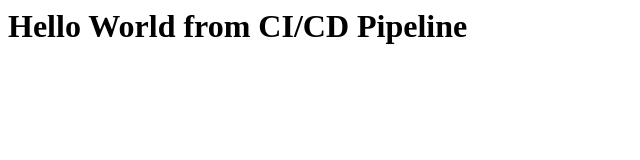
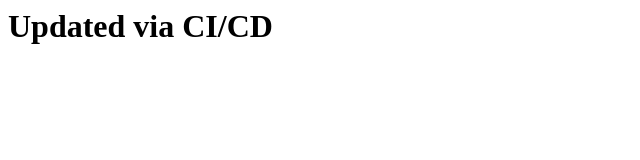
Before and after one commit to Jahanzaib925/DevOps-Lab2, a plain HTML site: page DevOpsLab/index.html in a window 1280 px wide. Shown: the whole page, without its empty margins (0-640 px from the left). Drawn offline with Linux system fonts and the light colour scheme.

Commit message:
Update index.html

```diff
--- a/DevOpsLab/index.html
+++ b/DevOpsLab/index.html
@@ -1 +1 @@
-<h1>Hello World from CI/CD Pipeline</h1>
+<h1>Updated via CI/CD</h1>
```
